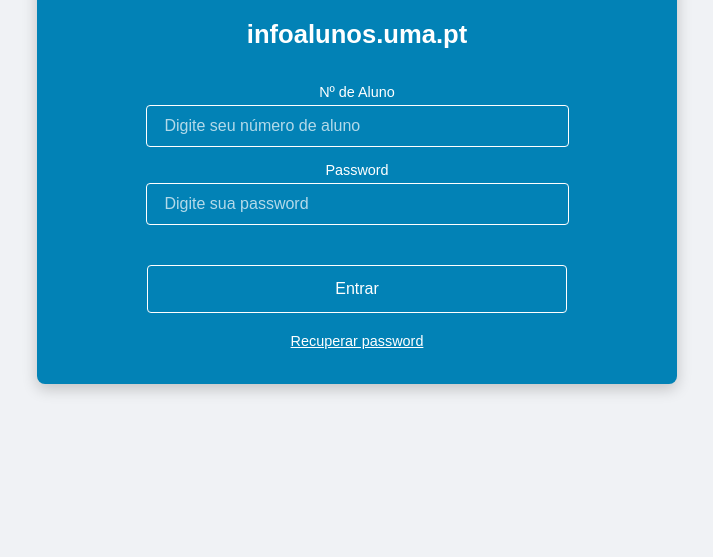
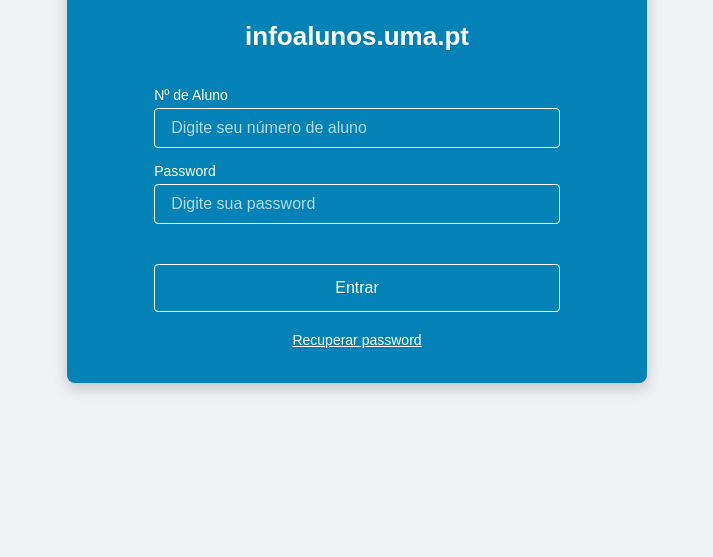
Before and after one commit to leonardoabreu546/Projeto, a plain HTML site: page index.html in a window 1280 px wide. Shown: the part 243-800 px from the top of the page, without its empty margins (283-996 px from the left). Drawn offline with Linux system fonts and the light colour scheme.

Commit message:
Update and rename index.html.html to index.html

```diff
--- a/index.html.html
+++ b/index.html
@@ -5,6 +5,10 @@
   <meta name="viewport" content="width=device-width, initial-scale=1.0" />
   <title>Login - InfoAlunos</title>
   <style>
+    * {
+      box-sizing: border-box;
+    }
+
     body {
       display: flex;
       justify-content: center;
@@ -17,18 +21,17 @@
 
     .loginbox {
       background-color: #0282b6;
-      width: 580px; /* aumento da largura */
-      padding: 35px 30px; /* padding proporcional maior */
+      width: 580px;
+      padding: 35px 30px;
       display: flex;
       flex-direction: column;
       align-items: center;
-      justify-content: center;
       box-shadow: 0 5px 15px rgba(0,0,0,0.2);
-      border-radius: 8px; /* levemente maior para combinar com o novo tamanho */
+      border-radius: 8px;
     }
 
     .loginbox img {
-      max-width: 120px; /* maior para se ajustar à caixa */
+      max-width: 120px;
       margin-bottom: 20px;
     }
 
@@ -36,35 +39,33 @@
       color: white;
       margin-bottom: 35px;
       font-weight: bold;
-      font-size: 1.6rem; /* maior para se ajustar à caixa maior */
+      font-size: 26px;
     }
 
     .form {
-      width: 65%; /* proporcional ao novo tamanho da box */
+      width: 78%;
+      max-width: 460px;
       display: flex;
       flex-direction: column;
-      align-items: center;
     }
 
     .label {
       color: white;
-      font-size: 0.9rem;
+      font-size: 14px;
       margin-bottom: 5px;
-      align-items:flex-start;
+      width: 100%;
     }
 
     .input {
-      padding: 10px 18px;
-      width: 385px;
-      height: 20px;
+      padding: 10px 16px;
+      width: 100%;
       margin-bottom: 15px;
-      font-family: inherit;
-      font-size: 1rem;
+      font-size: 16px;
       border: 1px solid white;
       border-radius: 4px;
-      transition: all 0.3s ease;
       background-color: transparent;
       color: white;
+      transition: 0.3s;
     }
 
     .input::placeholder {
@@ -73,22 +74,20 @@
 
     .input:focus {
       outline: none;
-      border-color: #fff;
       background-color: rgba(255,255,255,0.1);
     }
 
     .entrar {
-      padding: 14px 35px;
-      width: 420px;
+      padding: 14px 30px;
+      width: 100%;
       border: 1px solid white;
       background-color: transparent;
       color: white;
       margin-top: 25px;
-      font-family: inherit;
-      font-size: 1rem;
+      font-size: 16px;
       cursor: pointer;
-      transition: all 0.3s ease;
       border-radius: 4px;
+      transition: 0.3s;
     }
 
     .entrar:hover {
@@ -99,9 +98,8 @@
     .pass {
       color: white;
       margin-top: 20px;
-      cursor: pointer;
       text-decoration: underline;
-      font-size: 0.9rem;
+      font-size: 14px;
     }
 
     @media (max-width: 650px) {
@@ -109,23 +107,29 @@
         width: 90%;
         padding: 25px 20px;
       }
+      .form {
+        width: 100%;
+        max-width: none;
+      }
     }
   </style>
 </head>
 <body>
   <div class="loginbox">
-    <img class="img" src="./logo_uma_branco.png" alt="Logo UMA">
+    <img src="./logo_uma_branco.png" alt="Logo UMA">
     <h1 class="infoalunos">infoalunos.uma.pt</h1>
+
     <form class="form">
-      <div for="numero" class="label">Nº de Aluno</div>
+      <label class="label">Nº de Aluno</label>
       <input type="text" class="input" placeholder="Digite seu número de aluno" />
 
-      <div for="senha" class="label">Password</div>
+      <label class="label">Password</label>
       <input type="password" class="input" placeholder="Digite sua password" />
 
       <button class="entrar">Entrar</button>
     </form>
-    <a class="pass">Recuperar password</a>
+
+    <a class="pass" href="recuperar-password.html">Recuperar password</a>
   </div>
 </body>
 </html>
```
